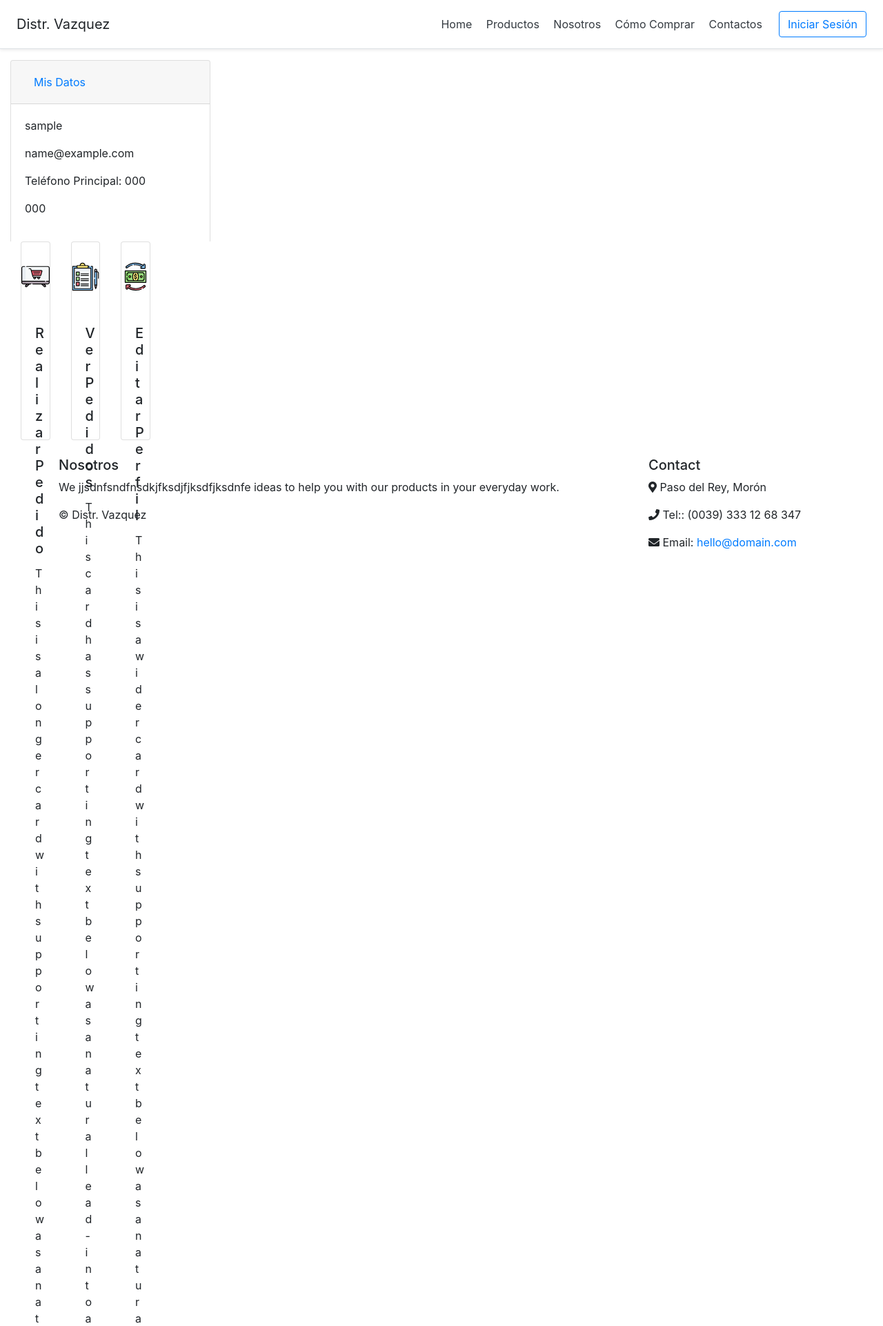
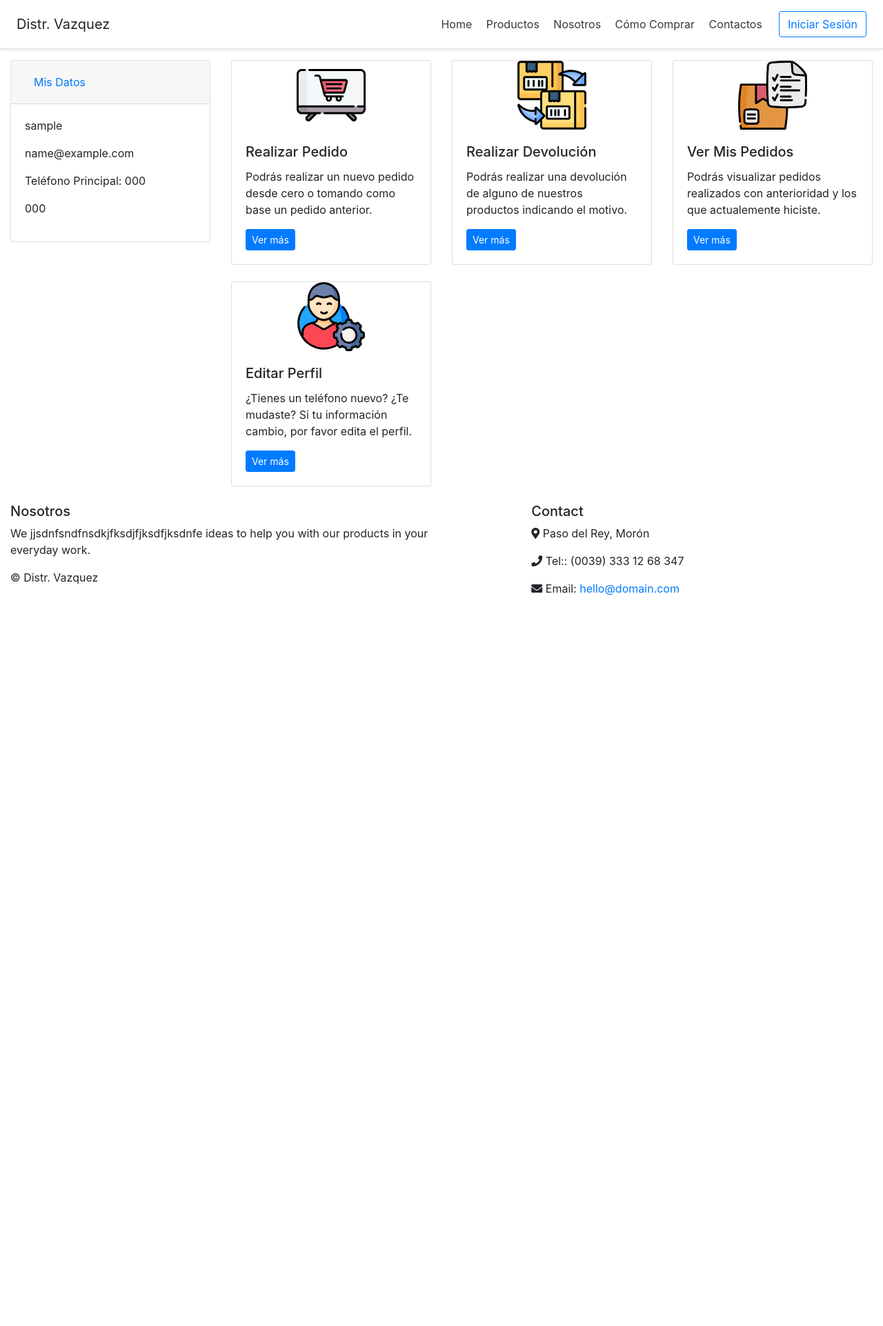
Before and after one commit to viccmedina/unlu_sip, a Flask app: template distribuidora/core/gestion_usuario/templates/home_cliente.html in a window 1280 px wide. Shown: the top 1922 px of the page at 69% size. After the commit the page ends 863 px from the top, so only its background shows below. Run offline with Flask 2, Linux system fonts and the light colour scheme; the template is opened without the code that fills it: most values are stand-ins (such as "Sample title", 1, 10 or a date in 2020); some libraries are stand-ins or nearby versions.

Commit message:
se acomoda el front del cliente para que quede con los mismos estilos que el operador

```diff
--- a/distribuidora/core/gestion_usuario/templates/home_cliente.html
+++ b/distribuidora/core/gestion_usuario/templates/home_cliente.html
@@ -25,38 +25,53 @@
 							</div>
 						</div>
 					</div>
+
+				</div>
+			</div>
 			<div class="col-sm-5 offset-sm-2 col-md-9 offset-md-0">
-						<div class="card-deck">
-							<div class="card" style="height: 18rem;">
-								<img src="static/img/gestion_pedido.svg" class="card-img-top" alt="gestión de pedidos" width="100%" height="100">
+				<div class="row row-cols-1 row-cols-md-3">
+				  <div class="col mb-4">
+				    <div class="card h-100" style="height: 18rem;">
+				      <img src="static/img/gestion_pedido.svg" class="card-img-top" alt="Gestión de Pedidos" width="100%" height="100">
 				      <div class="card-body">
 				        <h5 class="card-title">Realizar Pedido</h5>
-									<p class="card-text">This is a longer card with supporting text below as a natural lead-in to additional content.</p>
-									<button type="button" class="btn btn-primary btn-sm">Ver más</button>
-								</div>
-							</div>
-							<div class="card" style="height: 18rem;">
-								<img src="static/img/gestion_stock.svg" class="card-img-top" alt="gestión de stock" width="100%" height="100">
-								<div class="card-body">
-									<h5 class="card-title">Ver Pedidos</h5>
-									<p class="card-text">This card has supporting text below as a natural lead-in to additional content.</p>
-									<button type="button" class="btn btn-primary btn-sm">Ver más</button>
-								</div>
-							</div>
-							<div class="card" style="height: 18rem;">
-								<img src="static/img/gestion_ctas_corrientes.svg" class="card-img-top" alt="gestión de ctas corrientes" width="100%" height="100">
-								<div class="card-body">
-									<h5 class="card-title">Editar Perfil</h5>
-									<p class="card-text">This is a wider card with supporting text below as a natural lead-in to additional content.</p>
+				        <p class="card-text">Podrás realizar un nuevo pedido desde cero o tomando como base un pedido anterior.</p>
 				        <button type="button" class="btn btn-primary btn-sm">Ver más</button>
 				      </div>
 				    </div>
 				  </div>
-
-
+				  <div class="col mb-4">
+				    <div class="card h-100">
+				      <img src="static/img/reemplazar.svg" class="card-img-top" alt="Realizar Devolución" width="100%" height="100">
+				      <div class="card-body">
+				        <h5 class="card-title">Realizar Devolución</h5>
+				        <p class="card-text">Podrás realizar una devolución de alguno de nuestros productos indicando el motivo.</p>
+				        <button type="button" class="btn btn-primary btn-sm">Ver más</button>
+				      </div>
+				    </div>
+				  </div>
+				  <div class="col mb-4">
+				    <div class="card h-100">
+				      <img src="static/img/ver_pedidos.svg" class="card-img-top" alt="Ver Pedidos" width="100%" height="100">
+				      <div class="card-body">
+				        <h5 class="card-title">Ver Mis Pedidos</h5>
+				        <p class="card-text">Podrás visualizar pedidos realizados con anterioridad y los que actualemente hiciste.</p>
+				        <button type="button" class="btn btn-primary btn-sm">Ver más</button>
+				      </div>
+				    </div>
+				  </div>
+				  <div class="col mb-4">
+				    <div class="card h-100">
+				      <img src="static/img/gestion_usuario_edit_profile.svg" class="card-img-top" alt="Editar Perfil" width="100%" height="100">
+				      <div class="card-body">
+				        <h5 class="card-title">Editar Perfil</h5>
+				        <p class="card-text">¿Tienes un teléfono nuevo? ¿Te mudaste? Si tu información cambio, por favor edita el perfil.</p>
+				        <button type="button" class="btn btn-primary btn-sm">Ver más</button>
 				      </div>
 				    </div>
 				  </div>
 				</div>
+</div>
+
 <br>
 {% endblock %}
```
Also changed, not shown: distribuidora/static/img/gestion_usuario_edit_profile.svg (added), distribuidora/static/img/reemplazar.svg (added), distribuidora/static/img/ver_pedidos.svg (added). Lines whose indentation alone changed are shown as unchanged.
